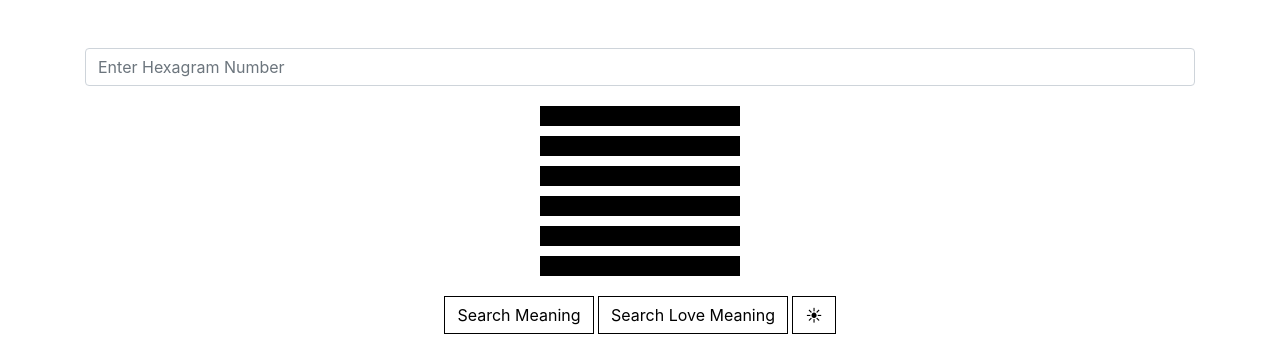
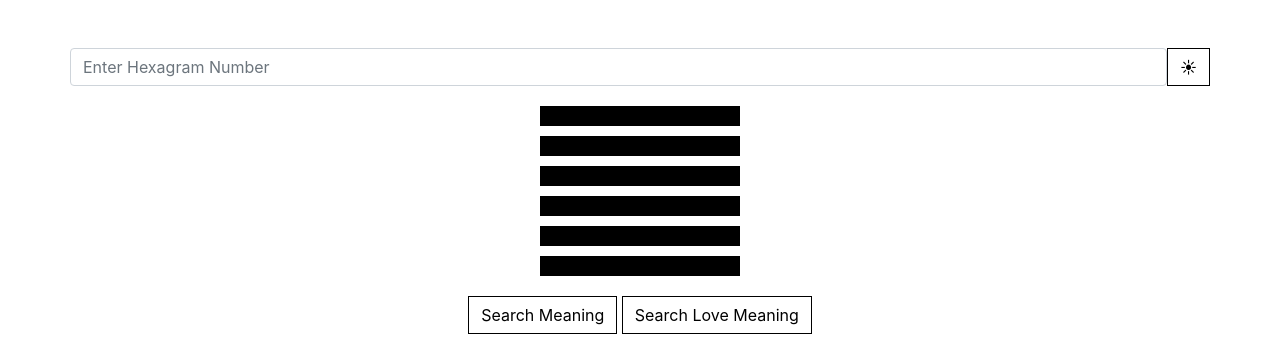
Before and after one commit to Chinkhusel/iching, a plain HTML site: page index.html in a window 1280 px wide. Shown: the top 351 px of the page. Drawn offline with nearby package versions, Linux system fonts and the light colour scheme; a script that the page names is missing.

Commit message:
Update index.html

```diff
--- a/index.html
+++ b/index.html
@@ -78,7 +78,10 @@
     <br>
     <br>
     <div class="container">
-        <input type="number" id="hexagramNumberInput" class="form-control" placeholder="Enter Hexagram Number" oninput="displayEnteredHexagram()">
+        <div class="row">
+        <input type="number" id="hexagramNumberInput" class="form-control col-md " placeholder="Enter Hexagram Number" oninput="displayEnteredHexagram()"> <br>  <button class="btn btn-custom col-nd" onclick="toggleDarkMode()">☀︎</button>
+        </div>
+
     </div>
 
     <div class="hexagram">
@@ -94,7 +97,6 @@
     <div class="container">
         <button id="searchMeaningBtn" class="btn btn-custom" onclick="handleSearchClick('searchMeaningBtn')">Search Meaning</button>
         <button id="searchLoveMeaningBtn" class="btn btn-custom" onclick="handleSearchClick('searchLoveMeaningBtn')">Search Love Meaning</button>
-        <button class="btn btn-custom" onclick="toggleDarkMode()">☀︎</button>
     </div>
 
     <div id="hexagramInfo" class="container" style="margin-top: 20px"></div>
```
